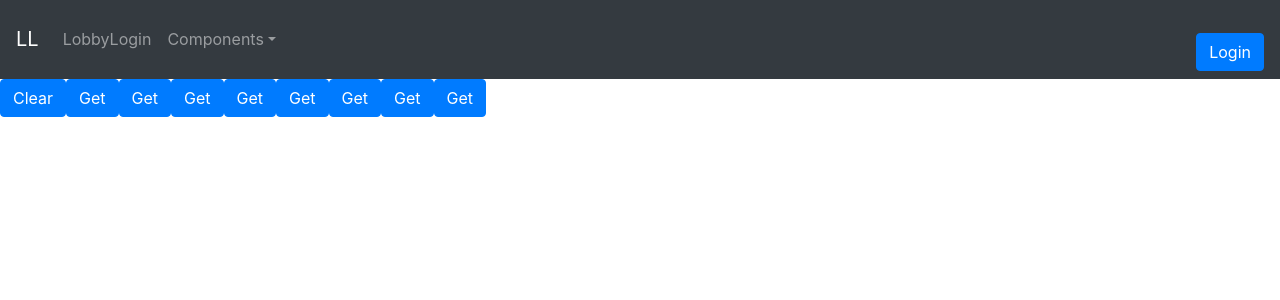
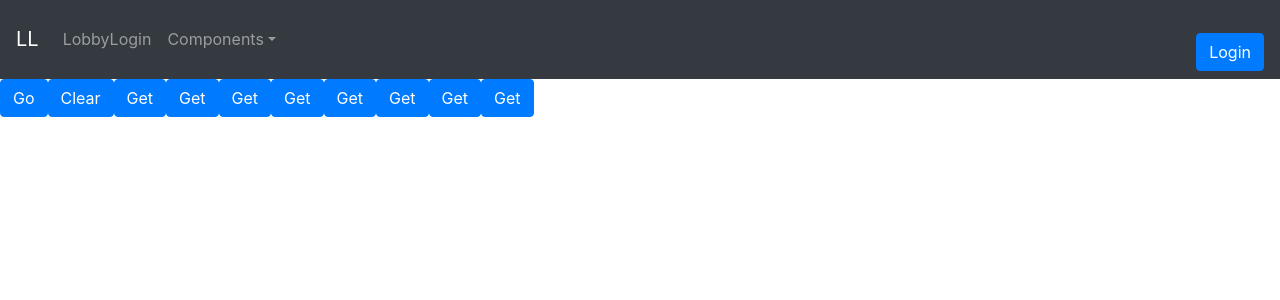
Before and after one commit to paglipay/React-Portfolio, a React (Create React App) app in the folder client/: page /dtree in a window 1280 px wide. Shown: the top 300 px of the page. Built offline with nearby package versions, Linux system fonts and the light colour scheme.

Commit message:
single DTree fix

```diff
--- a/client/src/components/DTree/index.js
+++ b/client/src/components/DTree/index.js
@@ -11,6 +11,16 @@ function DTreeForm() {
 
     }, [])
 
+    const goTasks = () => {
+        clearTasks()
+        setTasks([
+            { "id": 2, "output": 2 },
+            { "id": 3, "output": 3 },
+            { "id": 0, "output": 0 },
+            { "id": 1, "output": 1 }
+        ])
+    }
+
     const getTasks = (num) => {
         clearTasks()
         setTasks(tasks => [...tasks, { "id": num, "output": num }])
@@ -22,6 +32,7 @@ function DTreeForm() {
 
     return (
         <>
+            <Button onClick={() => goTasks()}>Go</Button>
             <Button onClick={() => clearTasks()}>Clear</Button>
             <Button onClick={() => getTasks(0)}>Get</Button>
             <Button onClick={() => getTasks(1)}>Get</Button>
```
